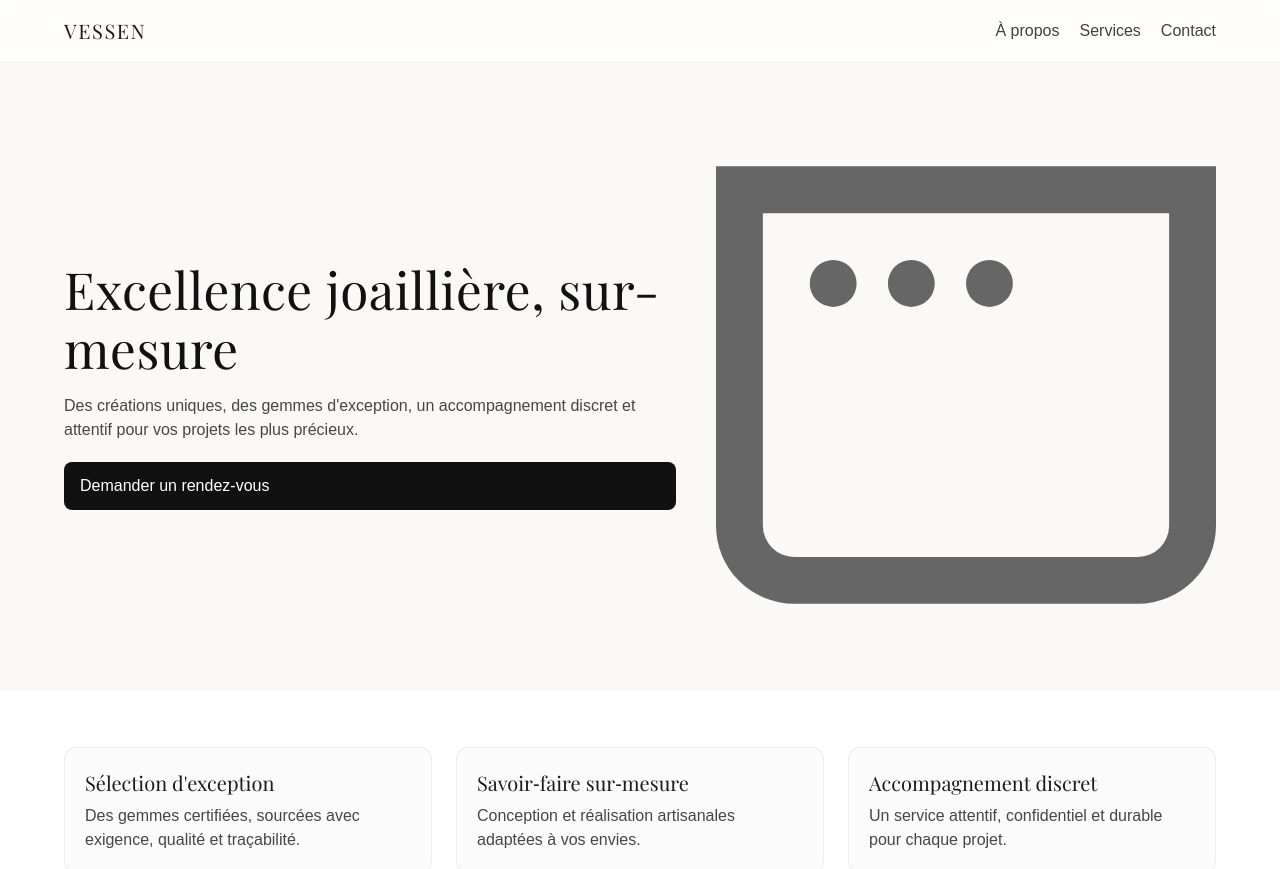
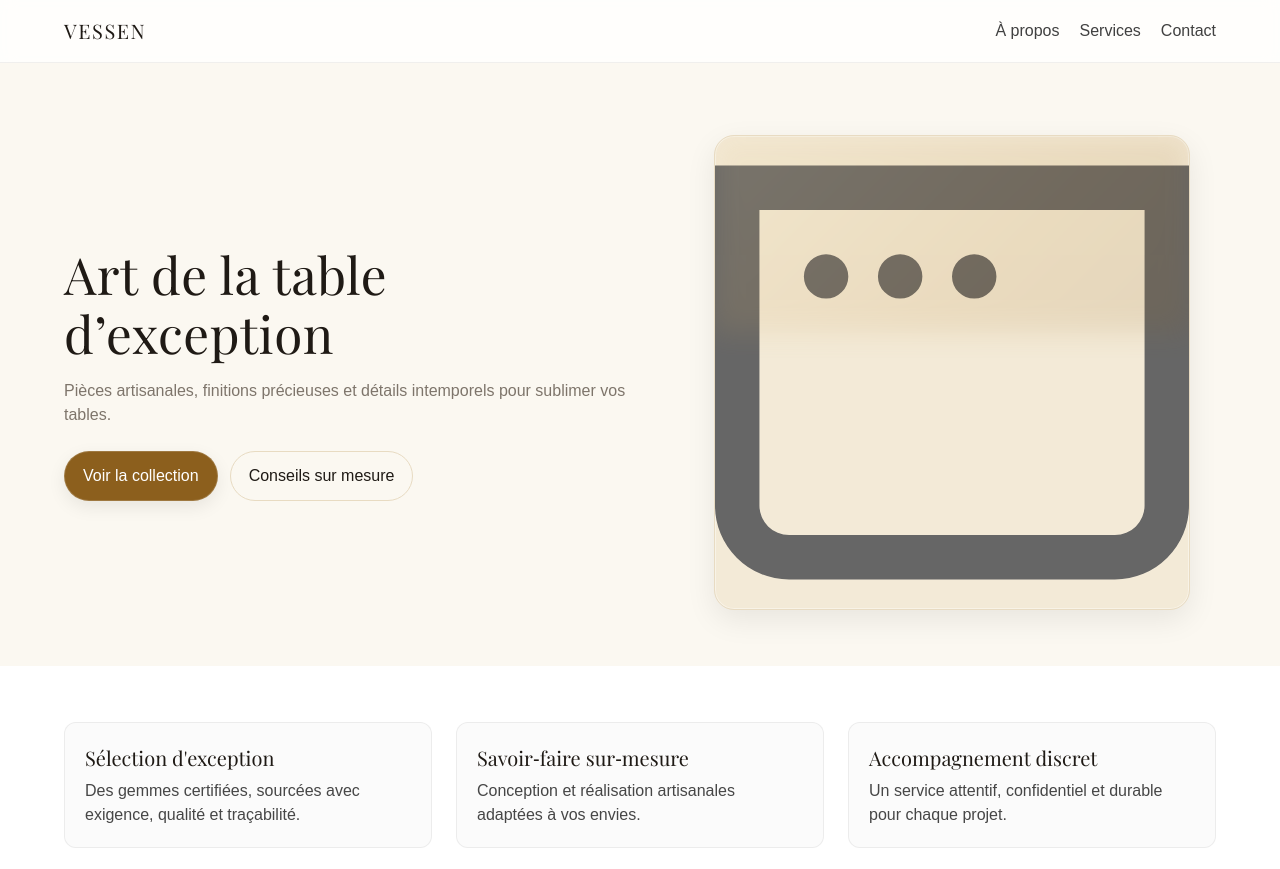
Before and after one commit to bmoby/vessen, a Next.js app: page / in a window 1280 px wide. Shown: the top 869 px of the page. Built offline with nearby package versions, Linux system fonts and the light colour scheme.

Commit message:
version 4 section 1 CTA

```diff
--- a/src/components/hero/Hero.tsx
+++ b/src/components/hero/Hero.tsx
@@ -7,23 +7,31 @@ export default function Hero() {
     <section className={styles.hero}>
       <div className={styles.container}>
         <div className={styles.copy}>
-          <h1 className={styles.title}>Excellence joaillière, sur-mesure</h1>
+          <h1 className={styles.title}>Art de la table d’exception</h1>
           <p className={styles.subtitle}>
-            Des créations uniques, des gemmes d'exception, un accompagnement
-            discret et attentif pour vos projets les plus précieux.
+            Pièces artisanales, finitions précieuses et détails intemporels pour
+            sublimer vos tables.
           </p>
-          <Link href="#contact" className={styles.cta}>
-            Demander un rendez-vous
-          </Link>
+          <div className={styles.actions}>
+            <Link href="#collection" className={styles.ctaPrimary}>
+              Voir la collection
+            </Link>
+            <Link href="#conseil" className={styles.ctaGhost}>
+              Conseils sur mesure
+            </Link>
+          </div>
         </div>
         <div className={styles.media}>
-          <Image
-            src="/window.svg"
-            alt="Atelier joaillier"
-            width={560}
-            height={420}
-            priority
-          />
+          <div className={styles.photo}>
+            <Image
+              src="/window.svg"
+              alt="Service de table haut de gamme"
+              width={640}
+              height={480}
+              className={styles.img}
+              priority
+            />
+          </div>
         </div>
       </div>
     </section>
--- a/src/components/hero/hero.module.css
+++ b/src/components/hero/hero.module.css
@@ -1,5 +1,5 @@
 .hero {
-  background: #fbf9f5;
+  background: var(--bg);
 }
 
 .container {
@@ -7,7 +7,7 @@
   margin: 0 auto;
   padding: 72px 24px 56px;
   display: grid;
-  grid-template-columns: 1.1fr 0.9fr;
+  grid-template-columns: 1.05fr 0.95fr;
   gap: 40px;
   align-items: center;
 }
@@ -22,12 +22,45 @@
   font-size: clamp(2rem, 4vw, 3.2rem);
   line-height: 1.15;
   letter-spacing: 0.01em;
-  color: #111;
+  color: var(--text);
 }
 
 .subtitle {
-  color: #333;
-  opacity: 0.9;
+  color: var(--muted);
+}
+
+.actions {
+  display: flex;
+  gap: 12px;
+  margin-top: 8px;
+}
+
+.ctaPrimary {
+  display: inline-block;
+  background: var(--primary);
+  color: var(--on-primary);
+  padding: 12px 18px;
+  border-radius: 999px;
+  text-decoration: none;
+  border: 1px solid color-mix(in oklab, var(--on-primary) 16%, transparent);
+  box-shadow: 0 6px 18px rgba(0, 0, 0, 0.08);
+}
+.ctaPrimary:hover {
+  filter: brightness(0.98);
+  box-shadow: 0 8px 22px rgba(0, 0, 0, 0.1);
+}
+
+.ctaGhost {
+  display: inline-block;
+  background: transparent;
+  color: var(--text);
+  padding: 12px 18px;
+  border-radius: 999px;
+  text-decoration: none;
+  border: 1px solid var(--border);
+}
+.ctaGhost:hover {
+  background: var(--highlight);
 }
 
 .cta {
@@ -45,8 +78,35 @@
 }
 
 .media {
-  display: flex;
-  justify-content: center;
+  display: grid;
+  place-items: center;
+}
+
+.photo {
+  position: relative;
+  width: min(640px, 90%);
+  border-radius: 20px;
+  overflow: hidden;
+  background: var(--surface);
+  border: 1px solid var(--border);
+  box-shadow: 0 10px 30px rgba(0, 0, 0, 0.08),
+    inset 0 0 0 1px rgba(255, 255, 255, 0.4);
+}
+
+.photo::before {
+  content: "";
+  position: absolute;
+  inset: -2px -2px auto -2px;
+  height: 42%;
+  background: var(--grad-gold);
+  opacity: 0.14;
+  filter: blur(14px);
+}
+
+.img {
+  display: block;
+  width: 100%;
+  height: auto;
 }
 
 @media (max-width: 900px) {
```
